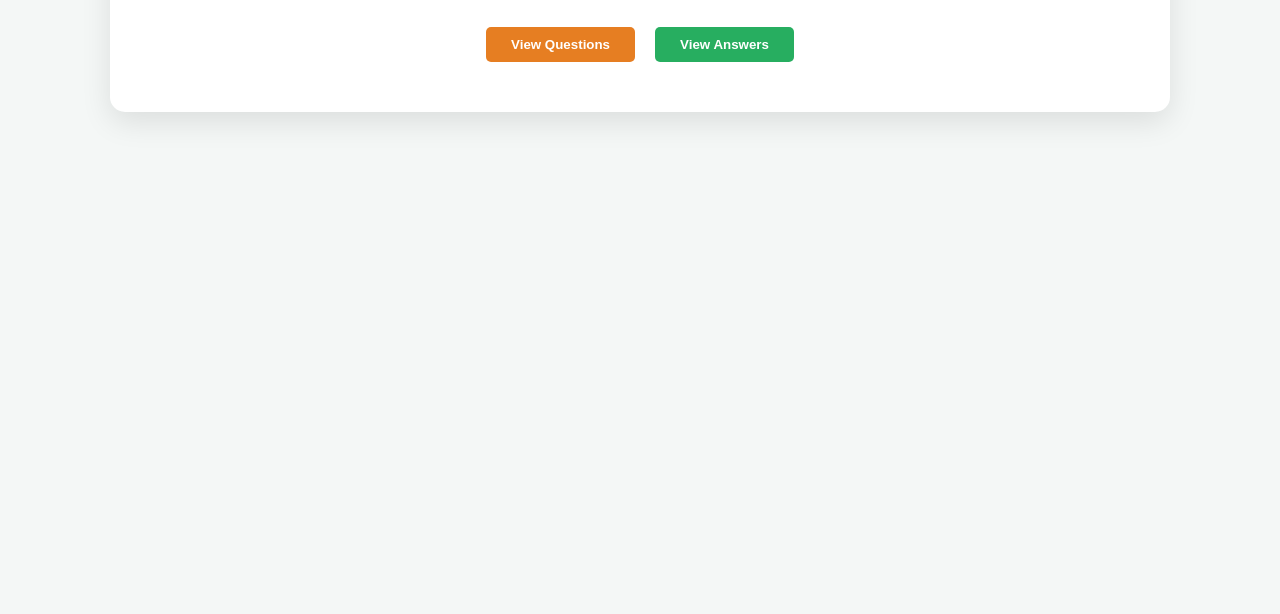
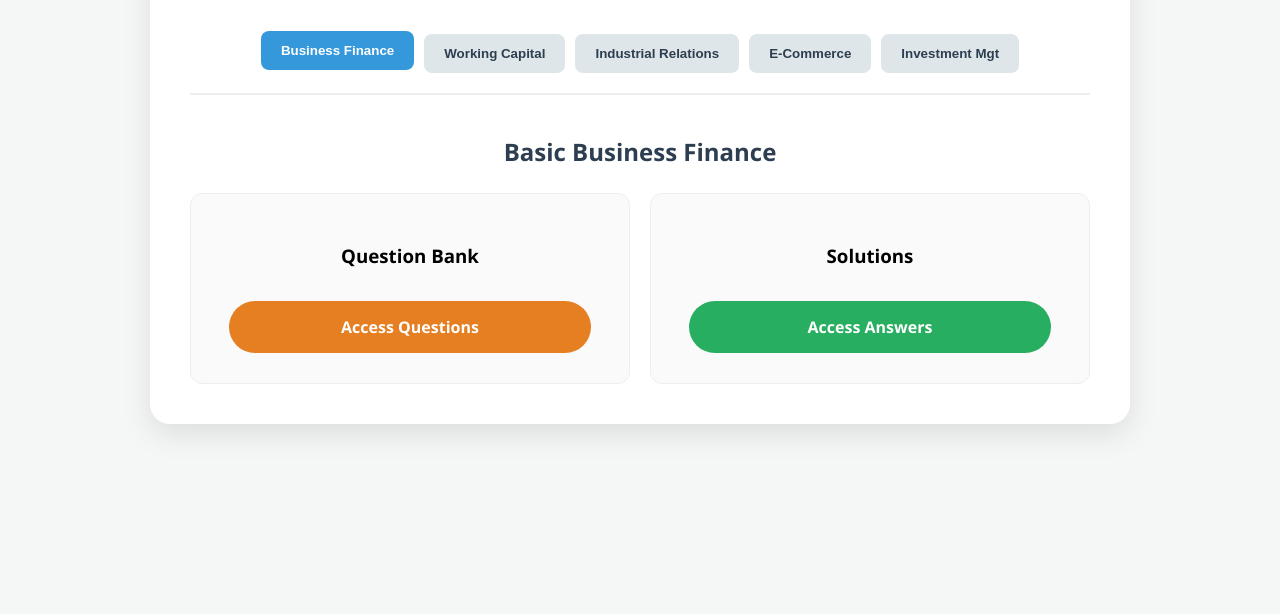
Before and after one commit to adityarawat74904-lang/Study-material, a plain HTML site: page index.html in a window 1280 px wide. Shown: the part 186-800 px from the top of the page. Drawn offline with Linux system fonts and the light colour scheme.

Commit message:
Update index.html

```diff
--- a/index.html
+++ b/index.html
@@ -8,58 +8,128 @@
         :root {
             --primary: #2c3e50;
             --secondary: #3498db;
-            --question-color: #e67e22;
-            --answer-color: #27ae60;
+            --question-btn: #e67e22;
+            --answer-btn: #27ae60;
             --light: #f4f7f6;
         }
-        body { font-family: 'Segoe UI', sans-serif; background: var(--light); margin: 0; padding: 20px; }
-        .container { max-width: 1000px; margin: auto; background: white; padding: 30px; border-radius: 15px; box-shadow: 0 10px 30px rgba(0,0,0,0.1); }
+        body { font-family: 'Segoe UI', Tahoma, Geneva, Verdana, sans-serif; background: var(--light); margin: 0; padding: 20px; }
+        .container { max-width: 900px; margin: auto; background: white; padding: 40px; border-radius: 20px; box-shadow: 0 10px 30px rgba(0,0,0,0.1); }
 
-        h1 { text-align: center; color: var(--primary); margin-bottom: 30px; }
+        h1 { text-align: center; color: var(--primary); font-size: 2.5rem; margin-bottom: 10px; }
+        .subtitle { text-align: center; color: #7f8c8d; margin-bottom: 40px; font-style: italic; }
 
-        .tabs { display: flex; flex-wrap: wrap; gap: 10px; justify-content: center; margin-bottom: 30px; }
+        /* Navigation Tabs */
+        .tabs { display: flex; flex-wrap: wrap; gap: 10px; justify-content: center; margin-bottom: 40px; border-bottom: 2px solid #eee; padding-bottom: 20px; }
         .tab-btn { padding: 12px 20px; border: none; background: #dfe6e9; color: var(--primary); cursor: pointer; border-radius: 8px; font-weight: bold; transition: 0.3s; }
-        .tab-btn.active { background: var(--secondary); color: white; }
+        .tab-btn.active { background: var(--secondary); color: white; transform: translateY(-3px); }
+        .tab-btn:hover:not(.active) { background: #d1d8e0; }
 
-        .subject-content { display: none; }
+        /* Subject Content Area */
+        .subject-content { display: none; animation: fadeIn 0.5s ease; }
         .subject-content.active { display: block; }
 
-        .button-group { display: flex; gap: 20px; justify-content: center; margin-bottom: 20px; }
-        .view-btn { padding: 10px 25px; border: none; border-radius: 5px; color: white; cursor: pointer; font-weight: bold; transition: 0.3s; }
-        .q-btn { background: var(--question-color); }
-        .a-btn { background: var(--answer-color); }
+        .card-title { text-align: center; color: var(--primary); margin-bottom: 25px; font-size: 1.5rem; }
 
-        /* The Embed Viewer Styling */
-        .viewer-container { width: 100%; height: 600px; border: 2px solid #ddd; border-radius: 10px; overflow: hidden; background: #eee; display: none; }
-        iframe { width: 100%; height: 100%; border: none; }
+        /* Question and Answer Options */
+        .options-grid { display: grid; grid-template-columns: 1fr 1fr; gap: 20px; }
+        .option-card { background: #fafafa; padding: 30px; border-radius: 12px; border: 1px solid #eee; text-align: center; transition: 0.3s; }
+        .option-card:hover { border-color: var(--secondary); box-shadow: 0 5px 15px rgba(0,0,0,0.05); }
 
-        .placeholder-text { text-align: center; color: #7f8c8d; margin-top: 50px; }
+        .btn { display: inline-block; padding: 15px 30px; margin-top: 15px; border-radius: 30px; color: white; text-decoration: none; font-weight: bold; transition: 0.3s; width: 80%; }
+        .q-link { background: var(--question-btn); }
+        .q-link:hover { background: #d35400; transform: scale(1.05); }
+        .a-link { background: var(--answer-btn); }
+        .a-link:hover { background: #219150; transform: scale(1.05); }
+
+        @keyframes fadeIn { from { opacity: 0; } to { opacity: 1; } }
+        @media (max-width: 650px) { .options-grid { grid-template-columns: 1fr; } }
     </style>
 </head>
 <body>
 
 <div class="container">
     <h1>Question & Answer Bank</h1>
+    <p class="subtitle">Academic resources for Business and Finance students</p>
 
     <div class="tabs">
         <button class="tab-btn active" onclick="openSubject(event, 'finance')">Business Finance</button>
         <button class="tab-btn" onclick="openSubject(event, 'working')">Working Capital</button>
-        <button class="tab-btn" onclick="openSubject(event, 'laws')">Employment Laws</button>
-        <button class="tab-btn" onclick="event, openSubject(event, 'ecomm')">E-Commerce</button>
-        <button class="tab-btn" onclick="event, openSubject(event, 'invest')">Investment Mgt</button>
+        <button class="tab-btn" onclick="openSubject(event, 'laws')">Industrial Relations</button>
+        <button class="tab-btn" onclick="openSubject(event, 'ecomm')">E-Commerce</button>
+        <button class="tab-btn" onclick="openSubject(event, 'invest')">Investment Mgt</button>
     </div>
 
     <div id="finance" class="subject-content active">
-        <div class="button-group">
-            <button class="view-btn q-btn" onclick="loadPDF('finance-viewer', 'YOUR_QUESTION_FILE_ID')">View Questions</button>
-            <button class="view-btn a-btn" onclick="loadPDF('finance-viewer', 'YOUR_ANSWER_FILE_ID')">View Answers</button>
-        </div>
-        <div id="finance-viewer" class="viewer-container">
-            <iframe src=""></iframe>
+        <h2 class="card-title">Basic Business Finance</h2>
+        <div class="options-grid">
+            <div class="option-card">
+                <h3>Question Bank</h3>
+                <a href="https://drive.google.com/drive/folders/1UymdWOoAHfwxBc7NkAO-NFUJfM-32tnl" class="btn q-link" target="_blank">Access Questions</a>
+            </div>
+            <div class="option-card">
+                <h3>Solutions</h3>
+                <a href="https://drive.google.com/drive/folders/1UymdWOoAHfwxBc7NkAO-NFUJfM-32tnl" class="btn a-link" target="_blank">Access Answers</a>
+            </div>
         </div>
     </div>
 
+    <div id="working" class="subject-content">
+        <h2 class="card-title">Working Capital Management</h2>
+        <div class="options-grid">
+            <div class="option-card">
+                <h3>Question Bank</h3>
+                <a href="https://drive.google.com/drive/folders/1QyFOM4rYTWH94wZ_mWnmtQ112UZIqpKB" class="btn q-link" target="_blank">Access Questions</a>
+            </div>
+            <div class="option-card">
+                <h3>Solutions</h3>
+                <a href="https://drive.google.com/drive/folders/1QyFOM4rYTWH94wZ_mWnmtQ112UZIqpKB" class="btn a-link" target="_blank">Access Answers</a>
+            </div>
+        </div>
     </div>
+
+    <div id="laws" class="subject-content">
+        <h2 class="card-title">Industrial Relation & Employment Laws</h2>
+        <div class="options-grid">
+            <div class="option-card">
+                <h3>Question Bank</h3>
+                <a href="https://drive.google.com/drive/folders/1qCM-lyDY-8npRKpLc0Dx7Y4XofrqJp2Z" class="btn q-link" target="_blank">Access Questions</a>
+            </div>
+            <div class="option-card">
+                <h3>Solutions</h3>
+                <a href="https://drive.google.com/drive/folders/1qCM-lyDY-8npRKpLc0Dx7Y4XofrqJp2Z" class="btn a-link" target="_blank">Access Answers</a>
+            </div>
+        </div>
+    </div>
+
+    <div id="ecomm" class="subject-content">
+        <h2 class="card-title">E-Commerce</h2>
+        <div class="options-grid">
+            <div class="option-card">
+                <h3>Question Bank</h3>
+                <a href="https://drive.google.com/drive/folders/1uYVBCewifuaRdO34c6SZz1hcx0JXseIL" class="btn q-link" target="_blank">Access Questions</a>
+            </div>
+            <div class="option-card">
+                <h3>Solutions</h3>
+                <a href="https://drive.google.com/drive/folders/1uYVBCewifuaRdO34c6SZz1hcx0JXseIL" class="btn a-link" target="_blank">Access Answers</a>
+            </div>
+        </div>
+    </div>
+
+    <div id="invest" class="subject-content">
+        <h2 class="card-title">Investment Management</h2>
+        <div class="options-grid">
+            <div class="option-card">
+                <h3>Question Bank</h3>
+                <a href="https://drive.google.com/drive/folders/12y_b06cZor3h6812eAMa-_Vt0VBuz9Lt" class="btn q-link" target="_blank">Access Questions</a>
+            </div>
+            <div class="option-card">
+                <h3>Solutions</h3>
+                <a href="https://drive.google.com/drive/folders/12y_b06cZor3h6812eAMa-_Vt0VBuz9Lt" class="btn a-link" target="_blank">Access Answers</a>
+            </div>
+        </div>
+    </div>
+
+</div>
 
 <script>
     function openSubject(evt, subjectName) {
@@ -75,17 +145,6 @@
         document.getElementById(subjectName).classList.add("active");
         evt.currentTarget.classList.add("active");
     }
-
-    function loadPDF(containerId, fileId) {
-        const container = document.getElementById(containerId);
-        const iframe = container.querySelector('iframe');
-
-        // This URL format allows embedding
-        const embedUrl = `https://drive.google.com/file/d/${fileId}/preview`;
-
-        iframe.src = embedUrl;
-        container.style.display = 'block';
-    }
 </script>
 
 </body>
```
